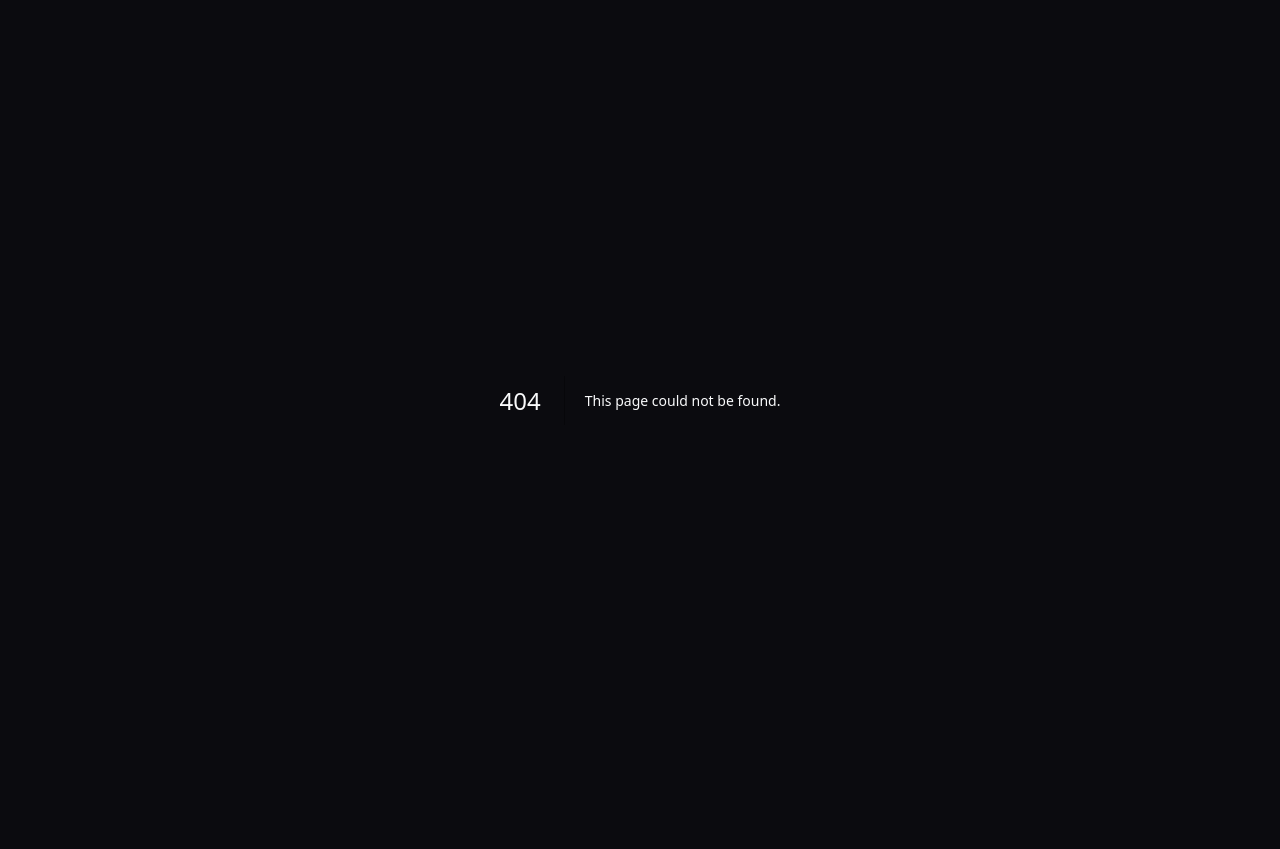
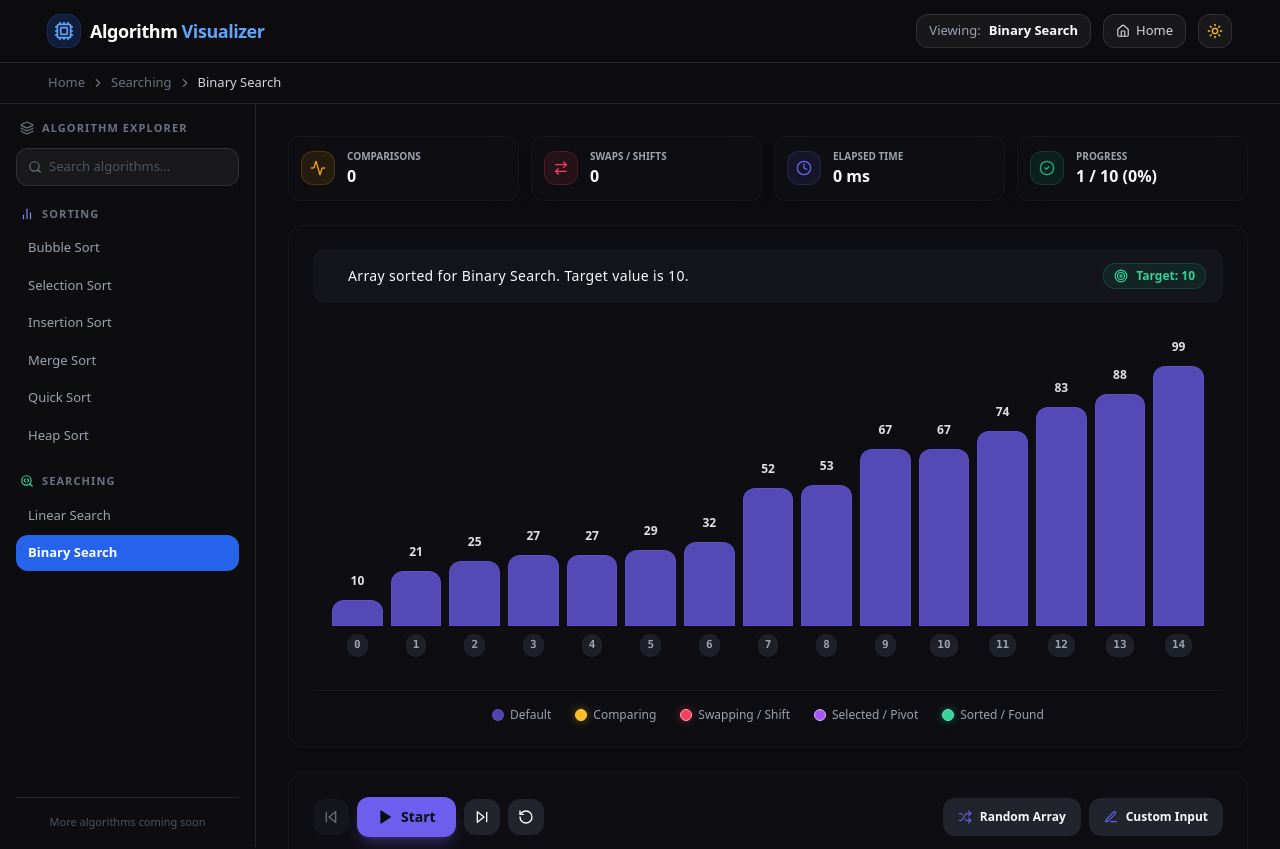
Before and after one commit to sachin11p12/Algorithm-Visualizer, a Next.js app in the folder Frontend/: page /searching/binary-search in a window 1280 px wide. Before the commit this address had no page. Shown: the top 849 px of the page. Before the commit the page ends 800 px from the top, so only its background shows below. Built offline with nearby package versions, Linux system fonts and the light colour scheme.

Commit message:
feat: implement home page dashboard and unified algorithm visualization route structure

```diff
--- a/Frontend/app/page.tsx
+++ b/Frontend/app/page.tsx
@@ -1,30 +1,24 @@
 'use client';
 
-import React, { useState } from 'react';
-import { ArrowRight, ChevronRight } from 'lucide-react';
+import React from 'react';
+import Link from 'next/link';
+import { ArrowRight } from 'lucide-react';
 import { Header } from '@/components/layout/Header';
-import { Sidebar } from '@/components/layout/Sidebar';
 import { Footer } from '@/components/layout/Footer';
-import { VisualizerCanvas } from '@/components/visualizer/VisualizerCanvas';
-import { ControlPanel } from '@/components/visualizer/ControlPanel';
-import { PseudocodePanel } from '@/components/visualizer/PseudocodePanel';
-import { StatsPanel } from '@/components/visualizer/StatsPanel';
-import { AlgorithmDetails } from '@/components/visualizer/AlgorithmDetails';
-import { CustomArrayModal } from '@/components/visualizer/CustomArrayModal';
-import { useVisualizerStore } from '@/store/useVisualizerStore';
 import { ALGORITHM_DATA } from '@/lib/algorithmData';
 import { AlgorithmKey } from '@/lib/types';
 import { cn } from '@/lib/utils';
 
-type View = 'home' | 'visualizer';
 type Difficulty = 'Easy' | 'Medium' | 'Hard';
 
 const ALGORITHM_CATEGORIES: {
   title: string;
+  category: 'sorting' | 'searching';
   algorithms: { key: AlgorithmKey; difficulty: Difficulty }[];
 }[] = [
   {
     title: 'Sorting Algorithms',
+    category: 'sorting',
     algorithms: [
       { key: 'bubble-sort', difficulty: 'Easy' },
       { key: 'selection-sort', difficulty: 'Easy' },
@@ -36,6 +30,7 @@ const ALGORITHM_CATEGORIES: {
   },
   {
     title: 'Searching Algorithms',
+    category: 'searching',
     algorithms: [
       { key: 'linear-search', difficulty: 'Easy' },
       { key: 'binary-search', difficulty: 'Medium' },
@@ -52,17 +47,17 @@ const difficultyStyle: Record<Difficulty, string> = {
 function AlgorithmCard({
   algorithmKey,
   difficulty,
-  onVisualize,
+  category,
 }: {
   algorithmKey: AlgorithmKey;
   difficulty: Difficulty;
-  onVisualize: (key: AlgorithmKey) => void;
+  category: 'sorting' | 'searching';
 }) {
   const info = ALGORITHM_DATA[algorithmKey];
-  const categoryLabel = info.category.charAt(0).toUpperCase() + info.category.slice(1);
+  const href = `/${category}/${algorithmKey}`;
 
   return (
-    <div className="group flex flex-col justify-between bg-[#131316] dark:bg-[#111114] border border-white/8 rounded-2xl p-5 hover:border-blue-500/40 hover:shadow-[0_0_30px_rgba(59,130,246,0.08)] transition-all duration-300">
+    <div className="group flex flex-col justify-between bg-[#131316] border border-white/8 rounded-2xl p-5 hover:border-blue-500/40 hover:shadow-[0_0_30px_rgba(59,130,246,0.08)] transition-all duration-300">
       {/* Card Header */}
       <div className="space-y-3">
         <div className="flex items-start justify-between gap-2">
@@ -78,26 +73,29 @@ function AlgorithmCard({
 
       {/* Card Footer */}
       <div className="flex items-center justify-between mt-5 pt-4 border-t border-white/8">
-        <span className="text-[11px] font-semibold px-2.5 py-1 rounded-md bg-white/5 text-gray-400 border border-white/10">
-          {categoryLabel}
+        <span className="text-[11px] font-semibold px-2.5 py-1 rounded-md bg-white/5 text-gray-400 border border-white/10 capitalize">
+          {info.category}
         </span>
-        <button
-          onClick={() => onVisualize(algorithmKey)}
-          className="flex items-center space-x-1.5 text-[13px] font-semibold text-blue-400 hover:text-white bg-blue-600/0 hover:bg-blue-600 px-3 py-1.5 rounded-lg transition-all duration-200"
+        <Link
+          href={href}
+          className="flex items-center space-x-1.5 text-[13px] font-semibold text-blue-400 hover:text-white hover:bg-blue-600 px-3 py-1.5 rounded-lg transition-all duration-200"
         >
           <span>Visualize</span>
           <ArrowRight className="w-3.5 h-3.5" />
-        </button>
+        </Link>
       </div>
     </div>
   );
 }
 
-function HomePage({ onVisualize }: { onVisualize: (key: AlgorithmKey) => void }) {
+export default function HomePage() {
   return (
-    <div className="flex-1 px-6 lg:px-12 py-10 max-w-[1280px] mx-auto w-full space-y-12">
+    <div className="min-h-screen flex flex-col bg-[#0d0d10]">
+      <Header view="home" />
+
+      <div className="flex-1 px-6 lg:px-12 py-10 max-w-[1280px] mx-auto w-full space-y-14">
         {/* Hero */}
-      <div className="space-y-2">
+        <div className="space-y-2 pt-4">
           <h1 className="text-3xl font-black text-white tracking-tight">Algorithm Visualizer</h1>
           <p className="text-[15px] text-gray-400">
             Interactive visualizations to help you understand how algorithms work step-by-step.
@@ -105,11 +103,11 @@ function HomePage({ onVisualize }: { onVisualize: (key: AlgorithmKey) => void })
         </div>
 
         {/* Algorithm Category Sections */}
-      {ALGORITHM_CATEGORIES.map((category) => (
-        <section key={category.title} className="space-y-5">
+        {ALGORITHM_CATEGORIES.map((section) => (
+          <section key={section.title} className="space-y-5">
             {/* Section Header */}
             <div className="flex items-center justify-between">
-            <h2 className="text-xl font-bold text-white">{category.title}</h2>
+              <h2 className="text-xl font-bold text-white">{section.title}</h2>
               <button className="text-[13px] font-semibold px-4 py-1.5 bg-blue-600 hover:bg-blue-700 text-white rounded-lg transition-colors duration-200">
                 View All
               </button>
@@ -117,77 +115,20 @@ function HomePage({ onVisualize }: { onVisualize: (key: AlgorithmKey) => void })
 
             {/* Cards Grid */}
             <div className="grid grid-cols-1 sm:grid-cols-2 lg:grid-cols-3 gap-4">
-            {category.algorithms.map(({ key, difficulty }) => (
+              {section.algorithms.map(({ key, difficulty }) => (
                 <AlgorithmCard
                   key={key}
                   algorithmKey={key}
                   difficulty={difficulty}
-                onVisualize={onVisualize}
+                  category={section.category}
                 />
               ))}
             </div>
           </section>
         ))}
       </div>
-  );
-}
 
-function VisualizerPage() {
-  const [isSidebarOpen, setIsSidebarOpen] = useState(false);
-
-  return (
-    <div className="flex-1 flex">
-      <Sidebar isOpen={isSidebarOpen} onClose={() => setIsSidebarOpen(false)} />
-      <main className="flex-1 p-4 lg:p-8 space-y-6 overflow-x-hidden max-w-[1280px] mx-auto w-full">
-        <StatsPanel />
-        <VisualizerCanvas />
-        <ControlPanel />
-        <div className="grid grid-cols-1 lg:grid-cols-2 gap-6">
-          <PseudocodePanel />
-          <AlgorithmDetails />
-        </div>
-      </main>
+      <Footer />
     </div>
   );
 }
-
-export default function Home() {
-  const [view, setView] = useState<View>('home');
-  const { setAlgorithm } = useVisualizerStore();
-
-  const handleVisualize = (key: AlgorithmKey) => {
-    setAlgorithm(key);
-    setView('visualizer');
-  };
-
-  return (
-    <div className="min-h-screen flex flex-col bg-[#0d0d10] dark:bg-[#0d0d10]">
-      <Header
-        view={view}
-        onNavigateHome={() => setView('home')}
-      />
-
-      {/* Breadcrumb when in visualizer */}
-      {view === 'visualizer' && (
-        <div className="px-6 lg:px-12 py-2 max-w-[1280px] mx-auto w-full">
-          <div className="flex items-center space-x-1.5 text-[13px] text-gray-500">
-            <button onClick={() => setView('home')} className="hover:text-white transition-colors">
-              Home
-            </button>
-            <ChevronRight className="w-3.5 h-3.5" />
-            <span className="text-gray-300 font-medium">Visualizer</span>
-          </div>
-        </div>
-      )}
-
-      {view === 'home' ? (
-        <HomePage onVisualize={handleVisualize} />
-      ) : (
-        <VisualizerPage />
-      )}
-
-      <Footer />
-      <CustomArrayModal />
-    </div>
-  );
-}
--- /dev/null
+++ b/Frontend/app/searching/[algorithm]/page.tsx
@@ -0,0 +1,5 @@
+import VisualizerPageContent from '@/components/visualizer/VisualizerPageContent';
+
+export default function SearchingAlgorithmPage() {
+  return <VisualizerPageContent category="searching" />;
+}
--- /dev/null
+++ b/Frontend/app/sorting/[algorithm]/page.tsx
@@ -0,0 +1,5 @@
+import VisualizerPageContent from '@/components/visualizer/VisualizerPageContent';
+
+export default function SortingAlgorithmPage() {
+  return <VisualizerPageContent category="sorting" />;
+}
--- a/Frontend/components/layout/Header.tsx
+++ b/Frontend/components/layout/Header.tsx
@@ -1,32 +1,33 @@
 'use client';
 
 import React from 'react';
+import Link from 'next/link';
+import { usePathname } from 'next/navigation';
 import { useTheme } from 'next-themes';
 import { Sun, Moon, Home, Cpu } from 'lucide-react';
 import { useVisualizerStore } from '@/store/useVisualizerStore';
 import { ALGORITHM_DATA } from '@/lib/algorithmData';
-import { cn } from '@/lib/utils';
 
 interface HeaderProps {
   view?: 'home' | 'visualizer';
+  // Legacy prop kept for compatibility, not used anymore
   onNavigateHome?: () => void;
 }
 
-export const Header: React.FC<HeaderProps> = ({ view = 'home', onNavigateHome }) => {
+export const Header: React.FC<HeaderProps> = ({ view = 'home' }) => {
   const { theme, setTheme } = useTheme();
+  const pathname = usePathname();
   const { algorithm } = useVisualizerStore();
   const currentAlgo = ALGORITHM_DATA[algorithm];
 
+  const isVisualizer = pathname !== '/';
+
   return (
-    <header className="sticky top-0 z-40 w-full bg-[#0d0d10]/90 dark:bg-[#0d0d10]/90 backdrop-blur-md border-b border-white/8 px-6 lg:px-12 py-3.5 transition-colors duration-300">
+    <header className="sticky top-0 z-40 w-full bg-[#0d0d10]/95 backdrop-blur-md border-b border-white/8 px-6 lg:px-12 py-3.5">
       <div className="flex items-center justify-between max-w-[1280px] mx-auto">
 
         {/* Left: Logo */}
-        <button
-          onClick={onNavigateHome}
-          className="flex items-center space-x-2.5 group"
-          aria-label="Go to home"
-        >
+        <Link href="/" className="flex items-center space-x-2.5 group">
           <div className="p-1.5 bg-blue-600/20 text-blue-400 rounded-lg ring-1 ring-blue-500/30">
             <Cpu className="w-5 h-5" />
           </div>
@@ -34,27 +35,27 @@ export const Header: React.FC<HeaderProps> = ({ view = 'home', onNavigateHome })
             <span className="text-white">Algorithm</span>
             <span className="text-blue-400"> Visualizer</span>
           </span>
-        </button>
+        </Link>
 
-        {/* Right: Active badge (in visualizer) + Theme Toggle */}
+        {/* Right */}
         <div className="flex items-center space-x-3">
-          {/* Show active algorithm badge when in visualizer view */}
-          {view === 'visualizer' && currentAlgo && (
-            <div className="hidden sm:flex items-center space-x-2 px-3 py-1.5 rounded-lg bg-white/5 border border-white/10 text-xs font-medium">
+          {/* Active algorithm badge (when in visualizer) */}
+          {isVisualizer && currentAlgo && (
+            <div className="hidden sm:flex items-center space-x-2 px-3 py-1.5 rounded-lg bg-white/5 border border-white/10 text-[13px]">
               <span className="text-gray-400">Viewing:</span>
               <span className="font-semibold text-white">{currentAlgo.name}</span>
             </div>
           )}
 
           {/* Home button when in visualizer */}
-          {view === 'visualizer' && (
-            <button
-              onClick={onNavigateHome}
+          {isVisualizer && (
+            <Link
+              href="/"
               className="flex items-center space-x-1.5 px-3 py-1.5 rounded-lg bg-white/5 border border-white/10 text-[13px] font-medium text-gray-300 hover:text-white hover:bg-white/10 transition-all"
             >
               <Home className="w-3.5 h-3.5" />
               <span className="hidden sm:inline">Home</span>
-            </button>
+            </Link>
           )}
 
           {/* Theme Toggle */}
--- a/Frontend/components/layout/Sidebar.tsx
+++ b/Frontend/components/layout/Sidebar.tsx
@@ -1,20 +1,17 @@
 'use client';
 
 import React, { useState } from 'react';
-import { useVisualizerStore } from '@/store/useVisualizerStore';
+import Link from 'next/link';
+import { usePathname } from 'next/navigation';
+import { Search, BarChart2, SearchCode, Layers } from 'lucide-react';
 import { ALGORITHM_DATA } from '@/lib/algorithmData';
 import { AlgorithmKey } from '@/lib/types';
-import { Search, BarChart2, SearchCode, ChevronRight, Layers } from 'lucide-react';
 import { cn } from '@/lib/utils';
 
 interface SidebarProps {
   isOpen: boolean;
   onClose: () => void;
 }
-
-export const Sidebar: React.FC<SidebarProps> = ({ isOpen, onClose }) => {
-  const { algorithm, setAlgorithm } = useVisualizerStore();
-  const [filterQuery, setFilterQuery] = useState('');
 
 const sortingAlgos: AlgorithmKey[] = [
   'bubble-sort',
@@ -27,15 +24,22 @@ export const Sidebar: React.FC<SidebarProps> = ({ isOpen, onClose }) => {
 
 const searchingAlgos: AlgorithmKey[] = ['linear-search', 'binary-search'];
 
+export const Sidebar: React.FC<SidebarProps> = ({ isOpen, onClose }) => {
+  const pathname = usePathname();
+  const [filterQuery, setFilterQuery] = useState('');
+
   const filterMatches = (key: AlgorithmKey) => {
     if (!filterQuery.trim()) return true;
-    const item = ALGORITHM_DATA[key];
-    return item.name.toLowerCase().includes(filterQuery.toLowerCase());
+    return ALGORITHM_DATA[key].name.toLowerCase().includes(filterQuery.toLowerCase());
   };
 
-  const handleSelect = (key: AlgorithmKey) => {
-    setAlgorithm(key);
-    onClose();
+  const getHref = (key: AlgorithmKey) => {
+    const info = ALGORITHM_DATA[key];
+    return `/${info.category}/${key}`;
+  };
+
+  const isActive = (key: AlgorithmKey) => {
+    return pathname === getHref(key);
   };
 
   return (
@@ -44,110 +48,94 @@ export const Sidebar: React.FC<SidebarProps> = ({ isOpen, onClose }) => {
       {isOpen && (
         <div
           onClick={onClose}
-          className="fixed inset-0 z-40 bg-black/60 backdrop-blur-sm lg:hidden transition-opacity"
+          className="fixed inset-0 z-40 bg-black/60 backdrop-blur-sm lg:hidden"
         />
       )}
 
-      {/* Sidebar Container */}
+      {/* Sidebar */}
       <aside
         className={cn(
-          'fixed lg:sticky top-0 lg:top-[61px] left-0 z-50 lg:z-30 w-72 h-screen lg:h-[calc(100vh-61px)] glass-panel border-r border-border/40 p-4 flex flex-col justify-between transition-transform duration-300 ease-in-out overflow-y-auto',
+          'fixed lg:sticky top-0 lg:top-[57px] left-0 z-50 lg:z-30 w-64 h-screen lg:h-[calc(100vh-57px)] bg-[#0d0d10] border-r border-white/8 p-4 flex flex-col gap-5 transition-transform duration-300 ease-in-out overflow-y-auto',
           isOpen ? 'translate-x-0' : '-translate-x-full lg:translate-x-0'
         )}
       >
-        <div className="space-y-5">
-          {/* Header & Filter input */}
+        {/* Filter */}
         <div>
-            <div className="flex items-center space-x-2 text-xs font-semibold uppercase tracking-wider text-muted-foreground mb-3 px-2">
-              <Layers className="w-4 h-4 text-primary" />
+          <div className="flex items-center space-x-2 text-[11px] font-bold uppercase tracking-widest text-gray-500 mb-3 px-1">
+            <Layers className="w-3.5 h-3.5" />
             <span>Algorithm Explorer</span>
           </div>
-
           <div className="relative">
-              <Search className="w-4 h-4 absolute left-3 top-1/2 -translate-y-1/2 text-muted-foreground" />
+            <Search className="w-3.5 h-3.5 absolute left-3 top-1/2 -translate-y-1/2 text-gray-500" />
             <input
               type="text"
               placeholder="Search algorithms..."
               value={filterQuery}
               onChange={(e) => setFilterQuery(e.target.value)}
-                className="w-full pl-9 pr-3 py-2 text-xs rounded-xl bg-secondary/60 border border-border/50 text-foreground placeholder:text-muted-foreground focus:outline-none focus:ring-2 focus:ring-primary/50 transition-all"
+              className="w-full pl-8 pr-3 py-2 text-[13px] rounded-lg bg-white/5 border border-white/10 text-white placeholder:text-gray-600 focus:outline-none focus:ring-1 focus:ring-blue-500/50 transition-all"
             />
           </div>
         </div>
 
-          {/* Group 1: Sorting Algorithms */}
+        {/* Sorting Group */}
         <div>
-            <div className="flex items-center space-x-2 px-2 py-1 mb-2 text-xs font-bold text-foreground uppercase tracking-wider">
-              <BarChart2 className="w-4 h-4 text-indigo-500" />
-              <span>Sorting</span>
+          <div className="flex items-center space-x-2 px-1 mb-2">
+            <BarChart2 className="w-3.5 h-3.5 text-indigo-400" />
+            <span className="text-[11px] font-bold uppercase tracking-widest text-gray-500">Sorting</span>
           </div>
-            <div className="space-y-1">
+          <div className="space-y-0.5">
             {sortingAlgos.filter(filterMatches).map((key) => {
-                const info = ALGORITHM_DATA[key];
-                const isActive = algorithm === key;
+              const active = isActive(key);
               return (
-                  <button
+                <Link
                   key={key}
-                    onClick={() => handleSelect(key)}
+                  href={getHref(key)}
+                  onClick={onClose}
                   className={cn(
-                      'w-full flex items-center justify-between px-3 py-2.5 rounded-xl text-xs font-medium transition-all group',
-                      isActive
-                        ? 'bg-primary text-primary-foreground font-semibold shadow-md shadow-primary/20 scale-[1.02]'
-                        : 'hover:bg-muted/70 text-muted-foreground hover:text-foreground'
+                    'flex items-center px-3 py-2 rounded-lg text-[13px] font-medium transition-all',
+                    active
+                      ? 'bg-blue-600 text-white font-semibold'
+                      : 'text-gray-400 hover:bg-white/5 hover:text-white'
                   )}
                 >
-                    <span>{info.name}</span>
-                    <ChevronRight
-                      className={cn(
-                        'w-3.5 h-3.5 transition-transform group-hover:translate-x-0.5',
-                        isActive ? 'text-primary-foreground opacity-100' : 'opacity-0 group-hover:opacity-100'
-                      )}
-                    />
-                  </button>
+                  {ALGORITHM_DATA[key].name}
+                </Link>
               );
             })}
           </div>
         </div>
 
-          {/* Group 2: Searching Algorithms */}
+        {/* Searching Group */}
         <div>
-            <div className="flex items-center space-x-2 px-2 py-1 mb-2 text-xs font-bold text-foreground uppercase tracking-wider">
-              <SearchCode className="w-4 h-4 text-emerald-500" />
-              <span>Searching</span>
+          <div className="flex items-center space-x-2 px-1 mb-2">
+            <SearchCode className="w-3.5 h-3.5 text-emerald-400" />
+            <span className="text-[11px] font-bold uppercase tracking-widest text-gray-500">Searching</span>
           </div>
-            <div className="space-y-1">
+          <div className="space-y-0.5">
             {searchingAlgos.filter(filterMatches).map((key) => {
-                const info = ALGORITHM_DATA[key];
-                const isActive = algorithm === key;
+              const active = isActive(key);
               return (
-                  <button
+                <Link
                   key={key}
-                    onClick={() => handleSelect(key)}
+                  href={getHref(key)}
+                  onClick={onClose}
                   className={cn(
-                      'w-full flex items-center justify-between px-3 py-2.5 rounded-xl text-xs font-medium transition-all group',
-                      isActive
-                        ? 'bg-primary text-primary-foreground font-semibold shadow-md shadow-primary/20 scale-[1.02]'
-                        : 'hover:bg-muted/70 text-muted-foreground hover:text-foreground'
+                    'flex items-center px-3 py-2 rounded-lg text-[13px] font-medium transition-all',
+                    active
+                      ? 'bg-blue-600 text-white font-semibold'
+                      : 'text-gray-400 hover:bg-white/5 hover:text-white'
                   )}
                 >
-                    <span>{info.name}</span>
-                    <ChevronRight
-                      className={cn(
-                        'w-3.5 h-3.5 transition-transform group-hover:translate-x-0.5',
-                        isActive ? 'text-primary-foreground opacity-100' : 'opacity-0 group-hover:opacity-100'
-                      )}
-                    />
-                  </button>
+                  {ALGORITHM_DATA[key].name}
+                </Link>
               );
             })}
           </div>
         </div>
-        </div>
 
-        {/* Footer Info */}
-        <div className="pt-4 border-t border-border/40 text-[11px] text-muted-foreground space-y-1 text-center">
-          <p className="font-semibold text-foreground">Interactive Engine</p>
-          <p>Real-time execution & step playback</p>
+        {/* Footer Note */}
+        <div className="mt-auto pt-4 border-t border-white/8 text-center text-[11px] text-gray-600">
+          <p>More algorithms coming soon</p>
         </div>
       </aside>
     </>
--- /dev/null
+++ b/Frontend/components/visualizer/VisualizerPageContent.tsx
@@ -0,0 +1,91 @@
+'use client';
+
+import React, { useState, useEffect } from 'react';
+import { useParams, useRouter } from 'next/navigation';
+import Link from 'next/link';
+import { ChevronRight } from 'lucide-react';
+import { Header } from '@/components/layout/Header';
+import { Sidebar } from '@/components/layout/Sidebar';
+import { Footer } from '@/components/layout/Footer';
+import { VisualizerCanvas } from '@/components/visualizer/VisualizerCanvas';
+import { ControlPanel } from '@/components/visualizer/ControlPanel';
+import { PseudocodePanel } from '@/components/visualizer/PseudocodePanel';
+import { StatsPanel } from '@/components/visualizer/StatsPanel';
+import { AlgorithmDetails } from '@/components/visualizer/AlgorithmDetails';
+import { CustomArrayModal } from '@/components/visualizer/CustomArrayModal';
+import { useVisualizerStore } from '@/store/useVisualizerStore';
+import { ALGORITHM_DATA } from '@/lib/algorithmData';
+import { AlgorithmKey } from '@/lib/types';
+
+interface VisualizerPageContentProps {
+  category: 'sorting' | 'searching';
+}
+
+export default function VisualizerPageContent({ category }: VisualizerPageContentProps) {
+  const params = useParams();
+  const router = useRouter();
+  const algorithmSlug = params.algorithm as string;
+  const algorithmKey = algorithmSlug as AlgorithmKey;
+
+  const { setAlgorithm, algorithm } = useVisualizerStore();
+  const [isSidebarOpen, setIsSidebarOpen] = useState(false);
+
+  // Validate the algorithm belongs to this category
+  const algoInfo = ALGORITHM_DATA[algorithmKey];
+  const isValid = algoInfo && algoInfo.category === category;
+
+  useEffect(() => {
+    if (isValid) {
+      setAlgorithm(algorithmKey);
+    }
+  }, [algorithmKey, isValid, setAlgorithm]);
+
+  if (!isValid) {
+    return (
+      <div className="min-h-screen flex flex-col bg-[#0d0d10] items-center justify-center text-white">
+        <p className="text-xl font-bold mb-2">Algorithm not found</p>
+        <Link href="/" className="text-blue-400 hover:underline text-sm">← Back to Home</Link>
+      </div>
+    );
+  }
+
+  const categoryLabel = category.charAt(0).toUpperCase() + category.slice(1);
+
+  return (
+    <div className="min-h-screen flex flex-col bg-[#0d0d10]">
+      <Header view="visualizer" />
+
+      {/* Breadcrumb */}
+      <div className="px-6 lg:px-12 py-2.5 border-b border-white/8">
+        <div className="max-w-[1280px] mx-auto flex items-center space-x-1.5 text-[13px] text-gray-500">
+          <Link href="/" className="hover:text-white transition-colors">Home</Link>
+          <ChevronRight className="w-3.5 h-3.5" />
+          <Link href="/" className="hover:text-white transition-colors capitalize">{categoryLabel}</Link>
+          <ChevronRight className="w-3.5 h-3.5" />
+          <span className="text-gray-300 font-medium">{algoInfo.name}</span>
+        </div>
+      </div>
+
+      <div className="flex flex-1">
+        {/* Sidebar */}
+        <Sidebar isOpen={isSidebarOpen} onClose={() => setIsSidebarOpen(false)} />
+
+        {/* Main Content */}
+        <main className="flex-1 p-4 lg:p-8 space-y-6 overflow-x-hidden">
+          <div className="max-w-[1280px] mx-auto w-full space-y-6">
+            <StatsPanel />
+            <VisualizerCanvas />
+            <ControlPanel />
+            <div className="grid grid-cols-1 lg:grid-cols-2 gap-6">
+              <PseudocodePanel />
+              <AlgorithmDetails />
+            </div>
+          </div>
+        </main>
+      </div>
+
+      <Footer />
+      <CustomArrayModal />
+    </div>
+  );
+}
```
Lines whose indentation alone changed are shown as unchanged.
